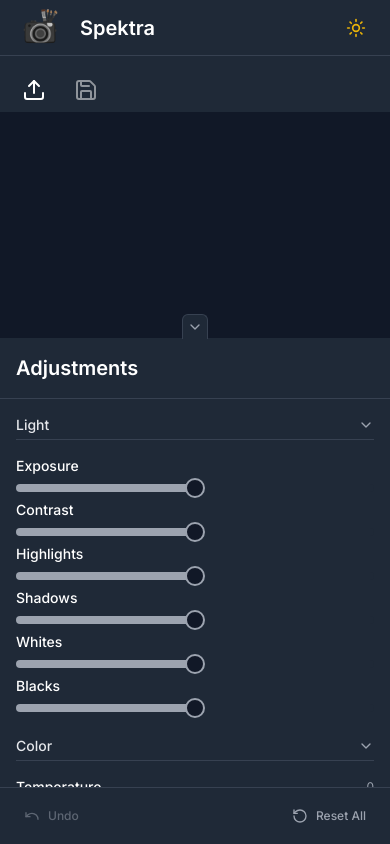
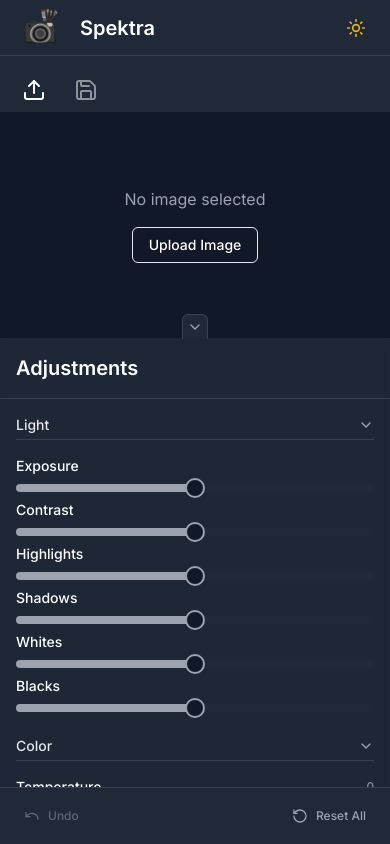
Before and after one commit to curiousdebugger/spektra, a Next.js app: page / in a window 390 px wide. Built offline with nearby package versions, Linux system fonts and the light colour scheme.

Commit message:
fixed issue with image being hidden in mobile view

```diff
--- a/src/app/components/PhotoEditor/PhotoEditor.tsx
+++ b/src/app/components/PhotoEditor/PhotoEditor.tsx
@@ -16,8 +16,6 @@ import {
   Save,
   Undo,
   RotateCcw,
-  ChevronRight,
-  ChevronLeft,
   ChevronDown,
   Image as ImageIcon,
   Sun,
@@ -174,7 +172,6 @@ export function PhotoEditor() {
       let b = data[i + 2];
 
       // Convert to HSL for initial luminance value
-      // eslint-disable-next-line @typescript-eslint/no-unused-vars
       const [, , l] = rgbToHsl(r, g, b);
 
       // Apply exposure (affects brightness multiplicatively)
@@ -615,7 +612,6 @@ export function PhotoEditor() {
       let b = data[i + 2];
 
       // Convert to HSL for initial luminance value
-      // eslint-disable-next-line @typescript-eslint/no-unused-vars
       const [, , l] = rgbToHsl(r, g, b);
 
       // Apply all adjustments in the same order as the preview
@@ -778,11 +774,17 @@ export function PhotoEditor() {
         </div>
 
         {/* Main Editing Area */}
-        <div className="flex-1 flex items-center justify-center overflow-hidden relative">
+        <div
+          className={cn(
+            "flex-1 flex items-center justify-center overflow-hidden relative",
+            "pb-[60vh] lg:pb-0", // Add padding at bottom on mobile to account for panel height
+            "min-h-[40vh] lg:min-h-0" // Ensure minimum height on mobile
+          )}
+        >
           <canvas
             ref={canvasRef}
             className={cn(
-              "max-w-full max-h-full",
+              "max-w-full max-h-full object-contain",
               !image && "hidden",
               isDragging && "cursor-grabbing",
               !isDragging && "cursor-grab"
@@ -812,8 +814,9 @@ export function PhotoEditor() {
             "transition-all duration-300 ease-in-out",
             "lg:h-full h-[60vh] lg:w-80 w-full",
             "fixed lg:relative bottom-0 left-0 right-0",
+            "z-10", // Ensure panel is above the image
             isSidebarCollapsed ? "lg:w-0 h-0" : "",
-            theme === "dark" ? "bg-gray-800" : "bg-gray-100"
+            theme === "dark" ? "bg-gray-800/95" : "bg-gray-100/95" // Add slight transparency
           )}
         >
           {/* Collapse Toggle Button */}
@@ -841,6 +844,7 @@ export function PhotoEditor() {
           <div
             className={cn(
               "flex-1 flex flex-col overflow-hidden transition-all duration-300 h-full",
+              "backdrop-blur-sm", // Add blur effect to the background
               isSidebarCollapsed ? "opacity-0" : "opacity-100"
             )}
           >
```
